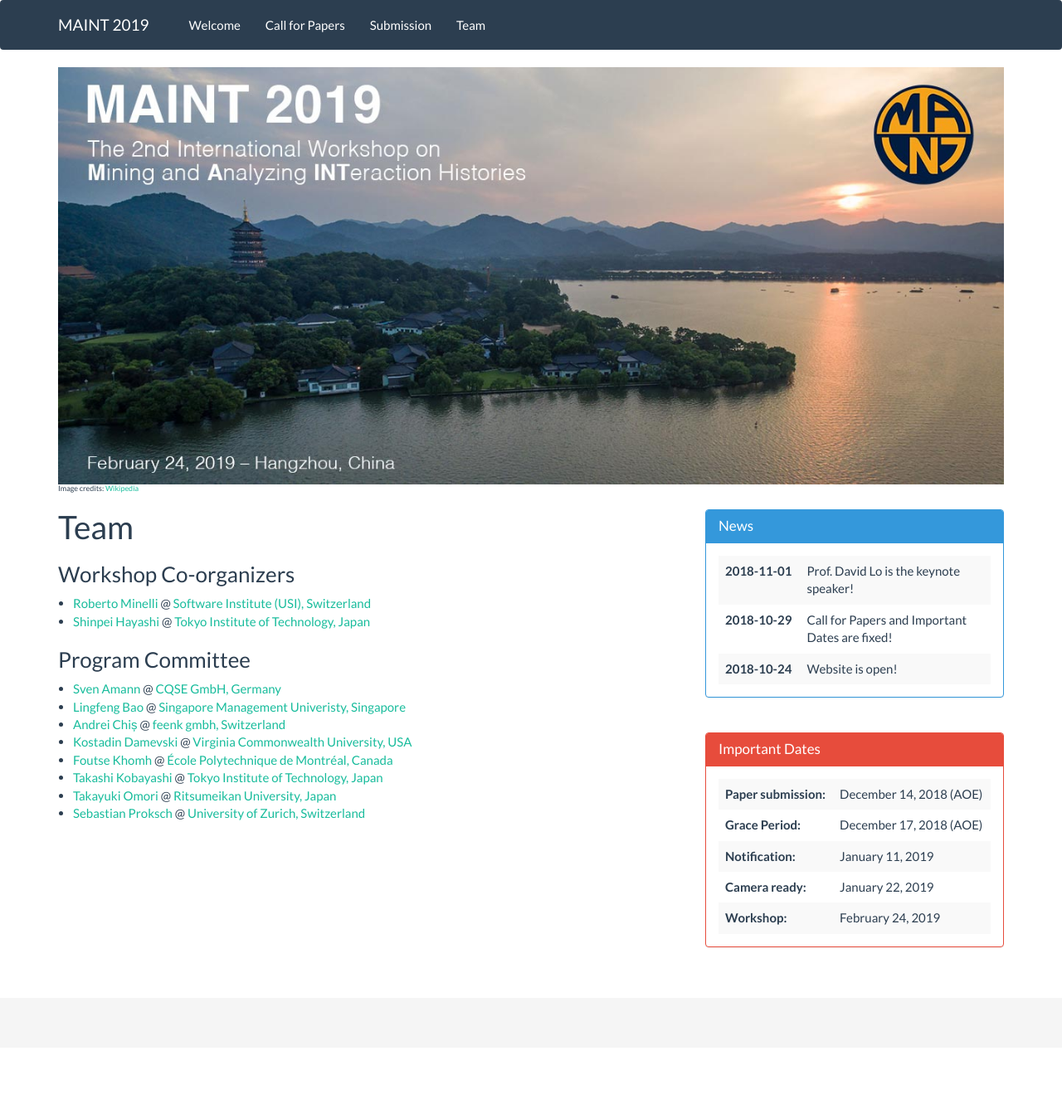
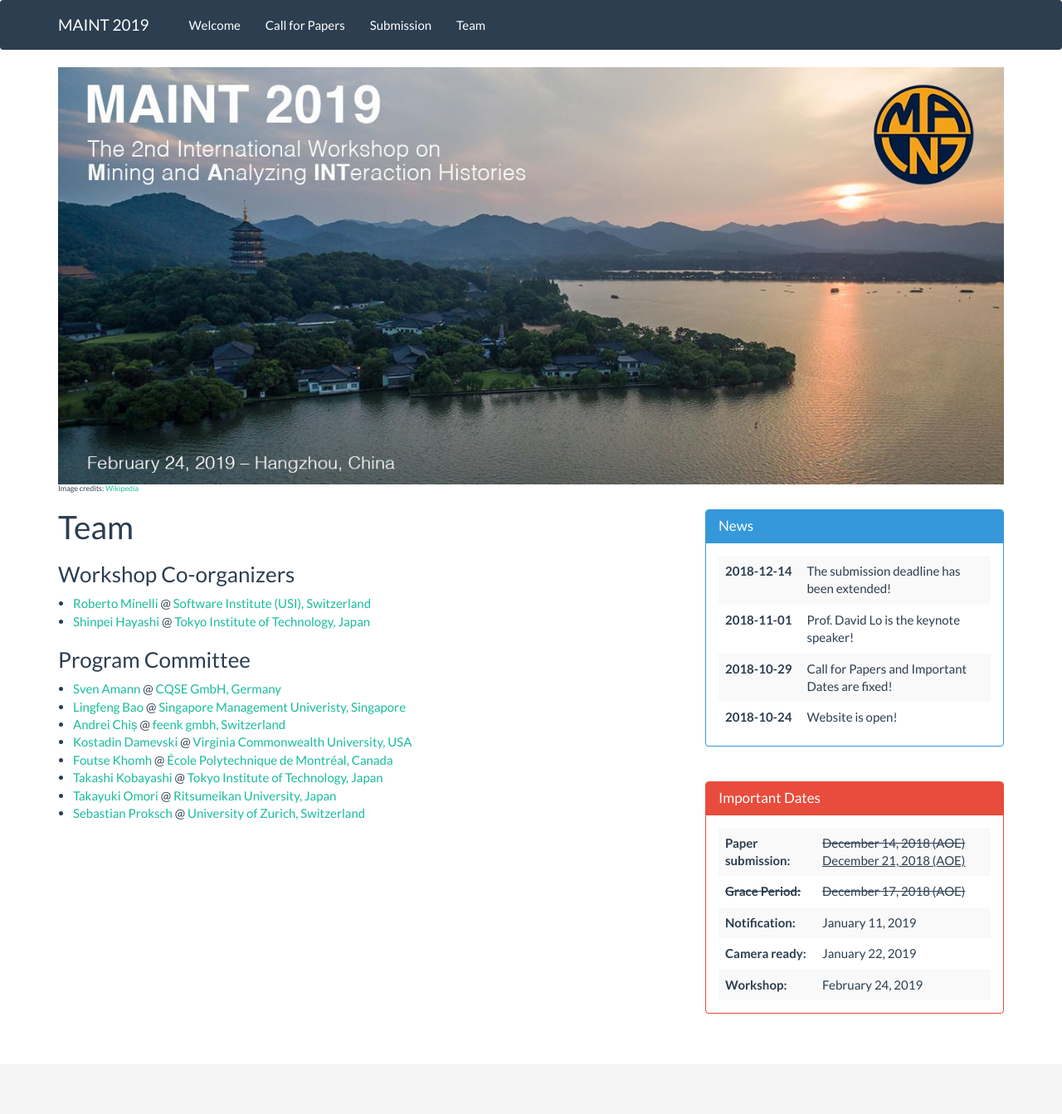
Before and after one commit to maint2019/maint2019.github.io, a Jekyll site: the page built from team.html, in a window 1280 px wide. Shown: the whole page at 83% size. Built offline with Jekyll 4.4.1, drawn with Linux system fonts in a browser that asks for light colours; before the commit the page ends 1263 px from its top, so only the background shows below that.

Commit message:
Extend submission deadline

```diff
--- a/_layouts/default.html
+++ b/_layouts/default.html
@@ -42,6 +42,10 @@
                      <table class="table table-striped table-hover">
                        <tbody>
                         <tr>
+                           <th width="30%">2018-12-14</th>
+                            <td>The submission deadline has been extended!</td>
+                        </tr>
+                        <tr>
                            <th width="30%">2018-11-01</th>
                             <td>Prof. David Lo is the keynote speaker!</td>
                         </tr>
@@ -68,11 +72,12 @@
                        <tbody>
                          <tr>
                            <td><strong>Paper submission:</strong></td>
-                           <td>December 14, 2018 (AOE)</td>
+                           <td><del>December 14, 2018 (AOE)</del>
+                               <ins>December 21, 2018 (AOE)</ins></td>
                          </tr>
                          <tr>
-                            <td><strong>Grace Period:</strong></td>
-                            <td>December 17, 2018 (AOE)</td>
+                            <td><del><strong>Grace Period:</strong></del></td>
+                            <td><del>December 17, 2018 (AOE)</del></td>
                           </tr>
                          <tr>
                            <td><strong>Notification:</strong></td>
```
